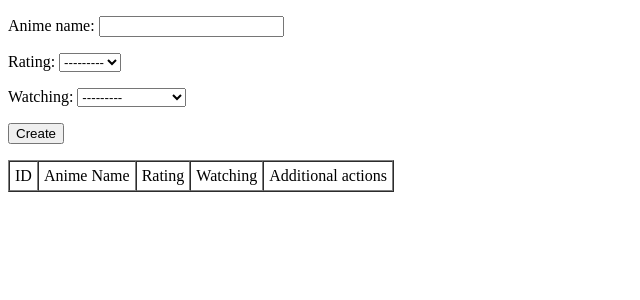
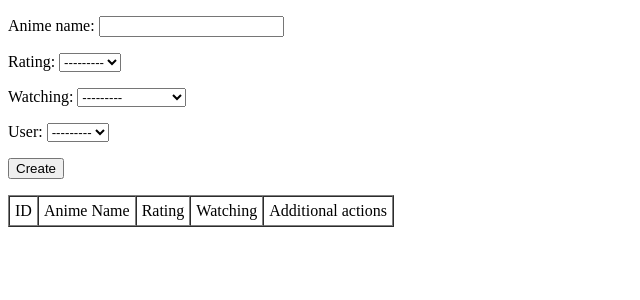
Before and after one commit to vavricio/web-dkr, a Django app: page / in a window 1280 px wide. Shown: the part 44-344 px from the top of the page, without its empty margins (0-640 px from the left). Run offline with Django 3.2, Linux system fonts and the light colour scheme; data that the repository does not hold is empty.

Commit message:
fixed: user account

```diff
--- a/django_lab/models.py
+++ b/django_lab/models.py
@@ -1,5 +1,6 @@
 from django.db import models
 from django.conf import settings
+from django.contrib.auth.models import User
 from redis import Redis
 
 redis = Redis(settings.REDIS_HOST, port=int(settings.REDIS_PORT))
@@ -26,11 +27,13 @@ class AnimeWatching(models.Model):
         ('2/10', '2/10'),
         ('1/10', '1/10'),
         ('0/10', '0/10'),
+        ('--/10', '--/10'),
     ]
 
     anime_name = models.CharField(max_length=100)
     rating = models.CharField(max_length=5, choices=RATING)
     watching = models.CharField(max_length=50, choices=WATCHING)
+    user = models.ForeignKey(User, on_delete=models.CASCADE)
 
     def as_dict(self):
         return {
--- a/django_lab/views.py
+++ b/django_lab/views.py
@@ -16,7 +16,10 @@ redis = Redis(settings.REDIS_HOST, port=int(settings.REDIS_PORT))
 
 class AnimeCreateView(View):
     def get(self, request):
-        anime = AnimeWatching.objects.all()
+        if request.user.is_anonymous:
+            anime = []
+        else:
+            anime = AnimeWatching.objects.filter(user=request.user)
         form = AnimeForm()
 
         return render(request, 'create_instance.html', {
--- a/templates/layouts/base.html
+++ b/templates/layouts/base.html
@@ -1,5 +1,7 @@
 <html>
 <head>
+    <link rel="icon" href="https://www.meme-arsenal.com/memes/1a954f4f91f34b54486a37004e5fc25a.jpg">
+    <title>Anime List</title>
 {% block head %}{% endblock %}
 </head>
 
```
